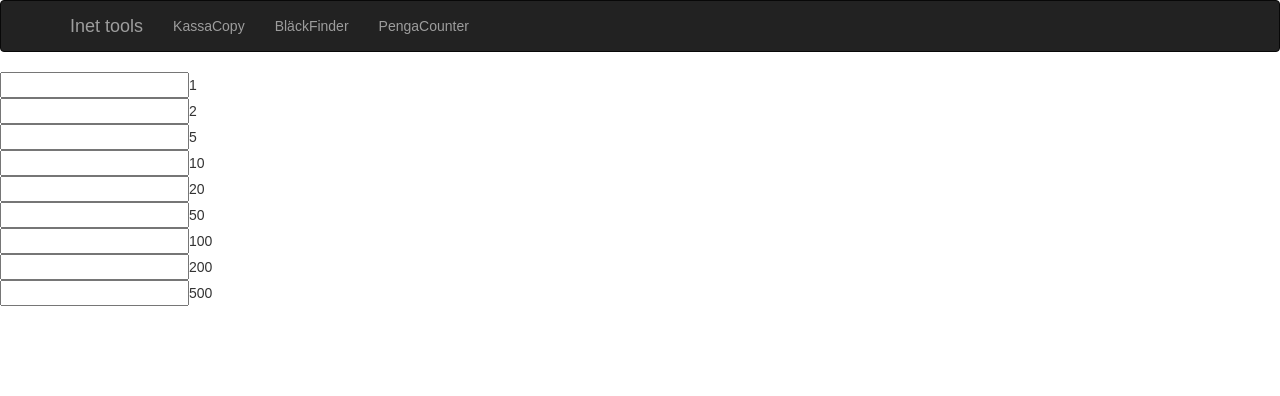
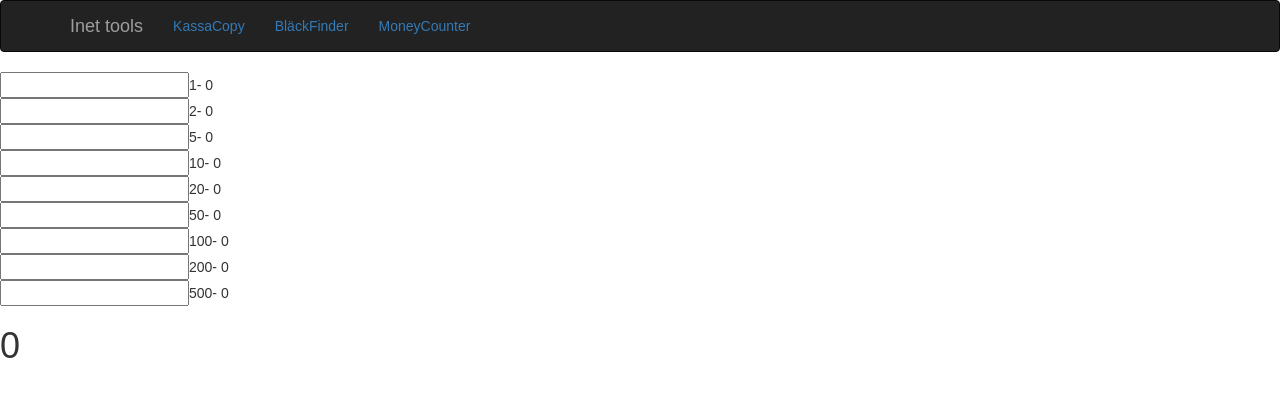
Before and after one commit to isZumpo/inet-tools, a React (Create React App) app in the folder client/: page /moneycounter in a window 1280 px wide. Shown: the top 396 px of the page. Built offline with nearby package versions, Linux system fonts and the light colour scheme.

Commit message:
MoneyCounter now shows total price. Navigation buttons are now possible to click to get to their destination.

```diff
--- a/client/src/MoneyCounter.js
+++ b/client/src/MoneyCounter.js
@@ -5,22 +5,44 @@ class MoneyCounter extends Component {
 
     constructor(props) {
         super(props);
+        this.getTotal = this.getTotal.bind(this);
+        this.onItemChange = this.onItemChange.bind(this);
+        this.state = {
+            total: 0,
+            items: []
+        }
+
     }
 
     render() {
         return (
             <div>
-                <MoneyCounterItem amount="1"/>
-                <MoneyCounterItem amount="2"/>
-                <MoneyCounterItem amount="5"/>
-                <MoneyCounterItem amount="10"/>
-                <MoneyCounterItem amount="20"/>
-                <MoneyCounterItem amount="50"/>
-                <MoneyCounterItem amount="100"/>
-                <MoneyCounterItem amount="200"/>
-                <MoneyCounterItem amount="500"/>
+                <MoneyCounterItem type="1" onChange={this.onItemChange}/>
+                <MoneyCounterItem type="2"  onChange={this.onItemChange}/>
+                <MoneyCounterItem type="5" onChange={this.onItemChange}/>
+                <MoneyCounterItem type="10" onChange={this.onItemChange}/>
+                <MoneyCounterItem type="20" onChange={this.onItemChange}/>
+                <MoneyCounterItem type="50" onChange={this.onItemChange}/>
+                <MoneyCounterItem type="100" onChange={this.onItemChange}/>
+                <MoneyCounterItem type="200" onChange={this.onItemChange}/>
+                <MoneyCounterItem type="500" onChange={this.onItemChange}/>
+                {this.getTotal()}
             </div>
         );
+    }
+
+    onItemChange(type, total) {
+        let items = this.state.items;
+        items[type] = total;
+        this.setState({items: items});
+    }
+
+    getTotal() {
+        let total = 0;
+        for(var item in this.state.items) {
+            total += this.state.items[item];
+        }
+        return(<h1>{total}</h1>)
     }
 }
 
@@ -28,13 +50,29 @@ class MoneyCounterItem extends Component {
 
     constructor(props) {
         super(props);
+        this.onInputChange = this.onInputChange.bind(this);
+        this.render = this.render.bind(this);
+        this.state = {
+            count: 0,
+            total: 0
+        }
+
+    }
+
+    onInputChange(event) {
+        let count = event.target.value;
+        let total = count * this.props.type;
+        this.setState({count: count})
+        this.setState({total: total})
+        this.props.onChange(this.props.type, total);
     }
 
     render() {
         return (
             <div>
-                <input type="text"/>
-                <span>{this.props.amount}</span>
+                <input type="text" onChange={this.onInputChange}/>
+                <span>{this.props.type}</span>
+                <span>- {this.state.total}</span>
             </div>
         );
     }
--- a/client/src/Navigation.js
+++ b/client/src/Navigation.js
@@ -1,6 +1,7 @@
 import React, { Component } from 'react';
 import './App.css';
 import {Navbar, Nav, NavItem} from 'react-bootstrap/lib'
+import { Link } from 'react-router-dom'
 
 
 class Navigation extends Component {
@@ -20,9 +21,9 @@ class Navigation extends Component {
                 </Navbar.Header>
                 <Navbar.Collapse>
                     <Nav>
-                        <NavItem eventKey={1} href="/">KassaCopy</NavItem>
-                        <NavItem eventKey={2} href="/inkfinder">BläckFinder</NavItem>
-                        <NavItem eventKey={3} href="/peng">PengaCounter</NavItem>
+                        <NavItem eventKey={1}><Link to="/">KassaCopy</Link></NavItem>
+                        <NavItem eventKey={2}><Link to="/inkfinder">BläckFinder</Link></NavItem>
+                        <NavItem eventKey={3}><Link to="/moneycounter">MoneyCounter</Link></NavItem>
                     </Nav>
                 </Navbar.Collapse>
             </Navbar>
```
